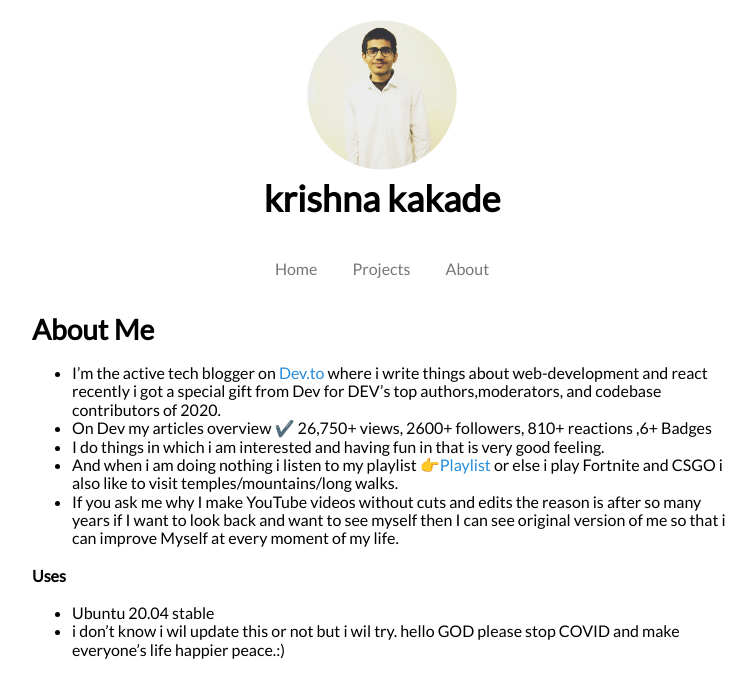
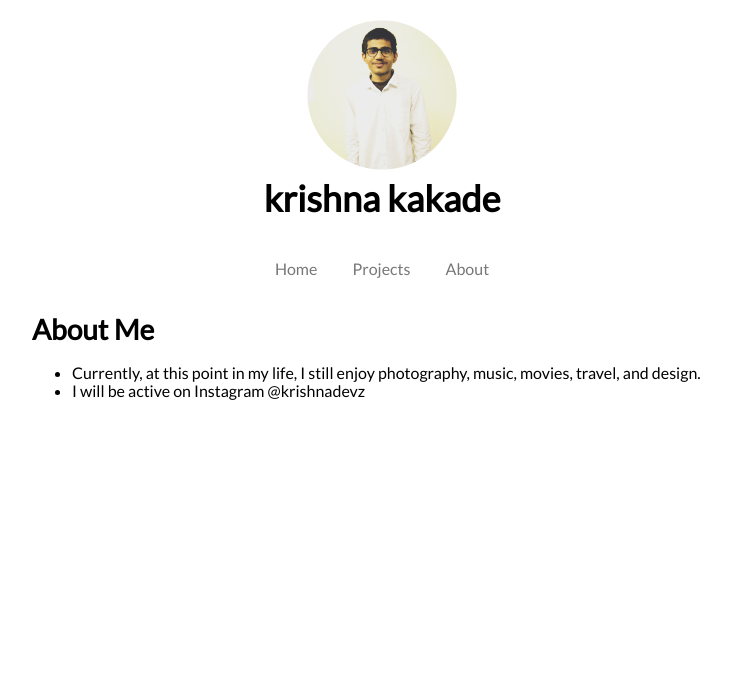
Before and after one commit to krishnadevz/krishnadevz.github.io, a Jekyll site: the page built from About.md, in a window 1280 px wide. Shown: the top 698 px of the page, without its empty margins (258-1014 px from the left). Built offline with Jekyll 4.4.1, drawn with Linux system fonts in a browser that asks for light colours; nearby versions of some CDN libraries; our own code applies the rules of GitHub Pages for plain Markdown files.

Commit message:
Update About.md

```diff
--- a/About.md
+++ b/About.md
@@ -3,14 +3,6 @@ layout: default
 ---
 
 # About Me
-* I'm the active tech blogger on [Dev.to](https://dev.to/krishnakakade) where i write things about web-development and react recently i got a special gift from Dev for DEV's top authors,moderators,
-and codebase contributors of 2020.
-* On Dev my articles overview ✔️ 26,750+ views, 2600+ followers, 810+ reactions ,6+ Badges
-* I do things in which i am interested and having fun in that is very good feeling.
-* And when i am doing nothing i listen to my playlist 👉[Playlist](https://www.youtube.com/playlist?list=PLpgxnKQJjhelT86IP_4S-DNQWHNIpaxYo) or else i play Fortnite and CSGO
-i also like to visit temples/mountains/long walks.
-* If you ask me why I make YouTube videos without cuts and edits the reason is after so many years if I want to look back and want to see myself then I can see original version of me so that i can improve Myself at every moment of my life.
 
-**Uses**
-* Ubuntu 20.04 stable
-* i don't know i wil update this or not but i wil try. hello GOD please stop COVID and make everyone's life happier peace.:)
+* Currently, at this point in my life, I still enjoy photography, music, movies, travel, and design.
+* I will be active on Instagram @krishnadevz
```
